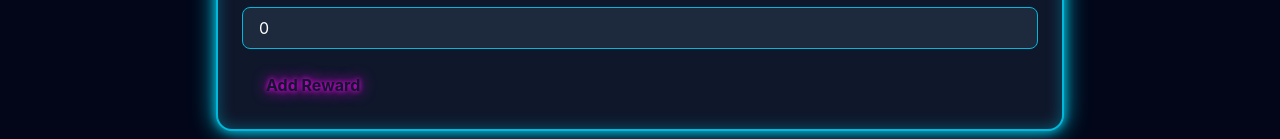
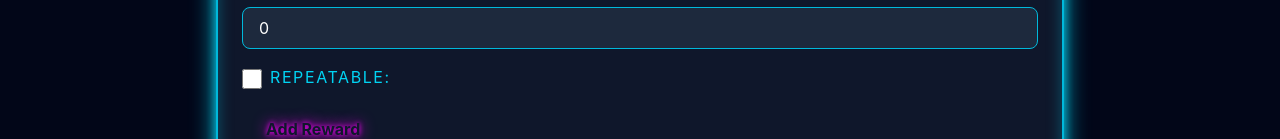
Before and after one commit to SebastianR0589/lifechievement_project, a React app in the folder frontend/: page /rewards in a window 1280 px wide. Shown: the part 421-560 px from the top of the page. Built offline with nearby package versions, Linux system fonts and the light colour scheme; no server answers; the HTML template or start-up script is replaced by a standard one; a web font is replaced by a local one.

Commit message:
Repeatable frontend logic added

```diff
--- a/frontend/src/pages/RewardsArchivePage.tsx
+++ b/frontend/src/pages/RewardsArchivePage.tsx
@@ -5,8 +5,10 @@ interface ArchivedReward {
   id: number;
   description: string;
   cost: number;
+  gotten: number;
   redeemed: boolean;
   state: boolean;
+  repeatable: boolean;
 }
 
 export default function RewardsArchivePage() {
@@ -63,6 +65,9 @@ return (
                     {archivedReward.description}
                   </p>
                 <p className="text-cyan-400 font-mono tracking-widest">{archivedReward.cost} pts</p>
+                  {archivedReward.gotten > 0 && (
+  <p>Gotten: {archivedReward.gotten}x</p>
+)}
                   <p
                  className={`font-bold uppercase tracking-wider ${
                       archivedReward.redeemed
--- a/frontend/src/pages/RewardsPage.tsx
+++ b/frontend/src/pages/RewardsPage.tsx
@@ -5,8 +5,10 @@ interface Reward {
   id: number;
   description: string;
   cost: number;
+  gotten: number;
   redeemed: boolean;
   state: boolean;
+  repeatable: boolean;
 }
 
 type PageProps = {
@@ -17,7 +19,9 @@ export default function RewardsPage({ onUpdate }: PageProps) {
   const [rewards, setRewards] = useState<Reward[]>([]);
   const [description, setDescription] = useState("");
   const [cost, setCost] = useState(0);
+  const [gotten] = useState(0);
   const [editingReward, setEditingReward] = useState<Reward | null>(null);
+  const [repeatable, setRepeatable] = useState(false);
 
   useEffect(() => {
     axios.get("http://localhost:8080/api/rewards").then((response) => {
@@ -31,8 +35,10 @@ export default function RewardsPage({ onUpdate }: PageProps) {
     const newReward = {
       description: description,
       cost: Number(cost),
+      gotten: Number(gotten),
       redeemed: false,
       state: false,
+      repeatable: repeatable,
     };
     axios
       .post("http://localhost:8080/api/rewards", newReward)
@@ -42,6 +48,7 @@ export default function RewardsPage({ onUpdate }: PageProps) {
 
         setDescription("");
         setCost(0);
+        setRepeatable(false);
       });
   };
 
@@ -61,6 +68,25 @@ export default function RewardsPage({ onUpdate }: PageProps) {
         onUpdate();
       });
   };
+
+  const handleRepeatableToggle = (reward: Reward) => {
+
+  const updatedReward = {
+    ...reward,
+    repeatable: !reward.repeatable
+  };
+
+  axios.put(`http://localhost:8080/api/rewards/${reward.id}`, updatedReward)
+    .then((response) => {
+
+      const updated = response.data;
+
+      setRewards(prev =>
+        prev.map(r => r.id === reward.id ? updated : r)
+      );
+
+    });
+};
 
   const handleDelete = (rewardId: number) => {
     axios.delete(`http://localhost:8080/api/rewards/${rewardId}`).then(() => {
@@ -129,6 +155,18 @@ export default function RewardsPage({ onUpdate }: PageProps) {
             className="w-full px-4 py-2 rounded-lg bg-slate-800 text-white border border-cyan-500 focus:outline-none focus:ring-2 focus:ring-cyan-400"
           />
         </div>
+             <div className="mb-4 flex items-center gap-2">
+          <input
+            type="checkbox"
+            name="repeatable"
+            checked={repeatable}
+            onChange={(e) => setRepeatable(e.target.checked)}
+            className="form-checkbox h-5 w-5 text-cyan-500 focus:ring-cyan-400 border-cyan-500"
+          />
+          <label className="block text-cyan-400 uppercase tracking-widest mb-1">
+            Repeatable:
+          </label>
+        </div>
         <button
           type="submit"
           className="px-6 py-2 rounded-xl bg-neonPink text-slate-900 font-bold hover:bg-pink-600 transition-all"
@@ -173,6 +211,17 @@ export default function RewardsPage({ onUpdate }: PageProps) {
                   }
                   className="w-24 px-3 py-2 rounded-lg bg-slate-800 border border-cyan-500 text-white"
                 />
+                 <input
+                  type="checkbox"
+                  checked={editingReward.repeatable}
+                  onChange={(e) =>
+                    setEditingReward({
+                      ...editingReward,
+                      repeatable: e.target.checked,
+                    })
+                  }
+                  className="form-checkbox h-5 w-5 text-cyan-500 focus:ring-cyan-400 border-cyan-500"
+                />
                 <button
                   onClick={handleSave}
                   className="px-4 py-2 rounded-lg bg-neonPink text-slate-900 font-bold hover:bg-pink-600 transition-all"
@@ -187,6 +236,18 @@ export default function RewardsPage({ onUpdate }: PageProps) {
                     {reward.description}
                   </p>
                 <p className="text-cyan-400 font-mono tracking-widest"> -{reward.cost} pts</p>
+                  <p>
+  Repeatable:
+  <input
+    type="checkbox"
+    checked={reward.repeatable}
+    onChange={() => handleRepeatableToggle(reward)}
+    className="ml-2"
+  />
+</p>
+           {reward.repeatable && (
+  <p>Gotten: {reward.gotten}x</p>
+)}
                   <p
                  className={`font-bold uppercase tracking-wider ${
                       reward.redeemed
--- a/frontend/src/pages/TasksPage.tsx
+++ b/frontend/src/pages/TasksPage.tsx
@@ -19,7 +19,7 @@ export default function TasksPage({ onUpdate }: PageProps) {
   const [tasks, setTasks] = useState<Task[]>([]);
   const [description, setDescription] = useState("");
   const [points, setPoints] = useState(0);
-  const [done, setDone] = useState(0);
+  const [done] = useState(0);
   const [editingTask, setEditingTask] = useState<Task | null>(null);
   const [repeatable, setRepeatable] = useState(false);
 
```
